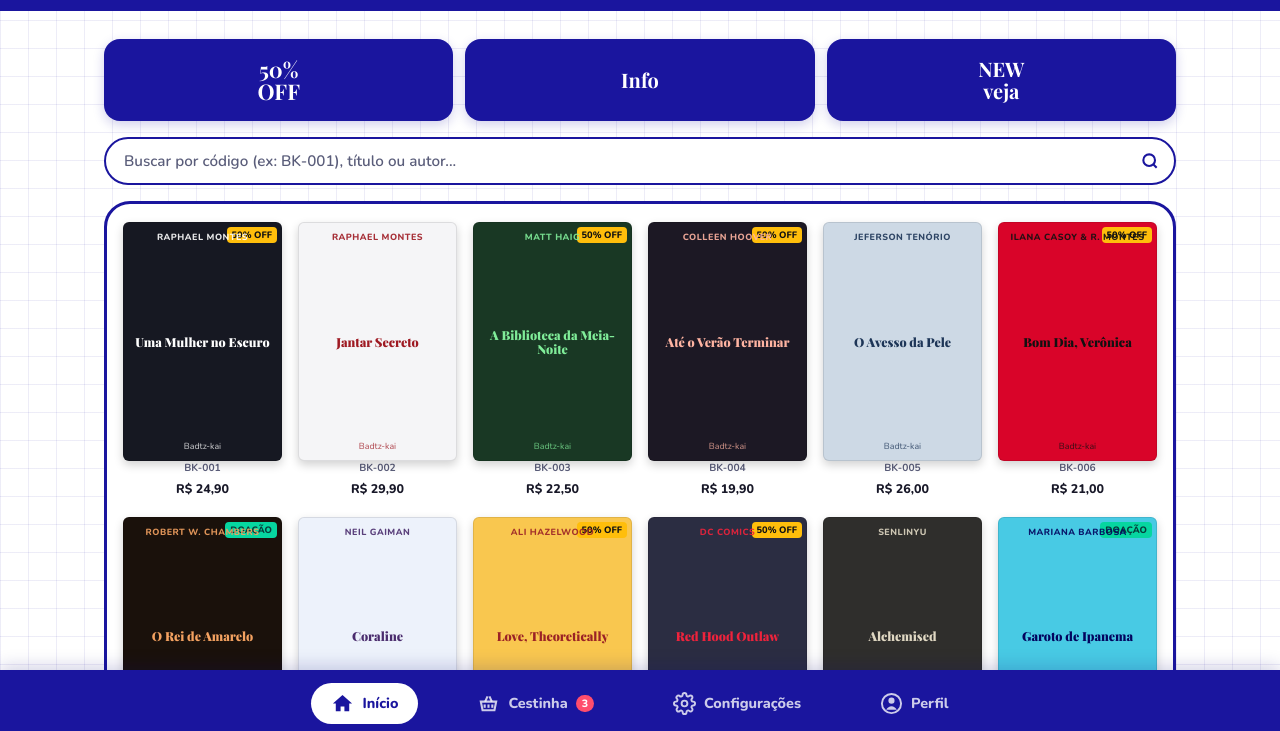
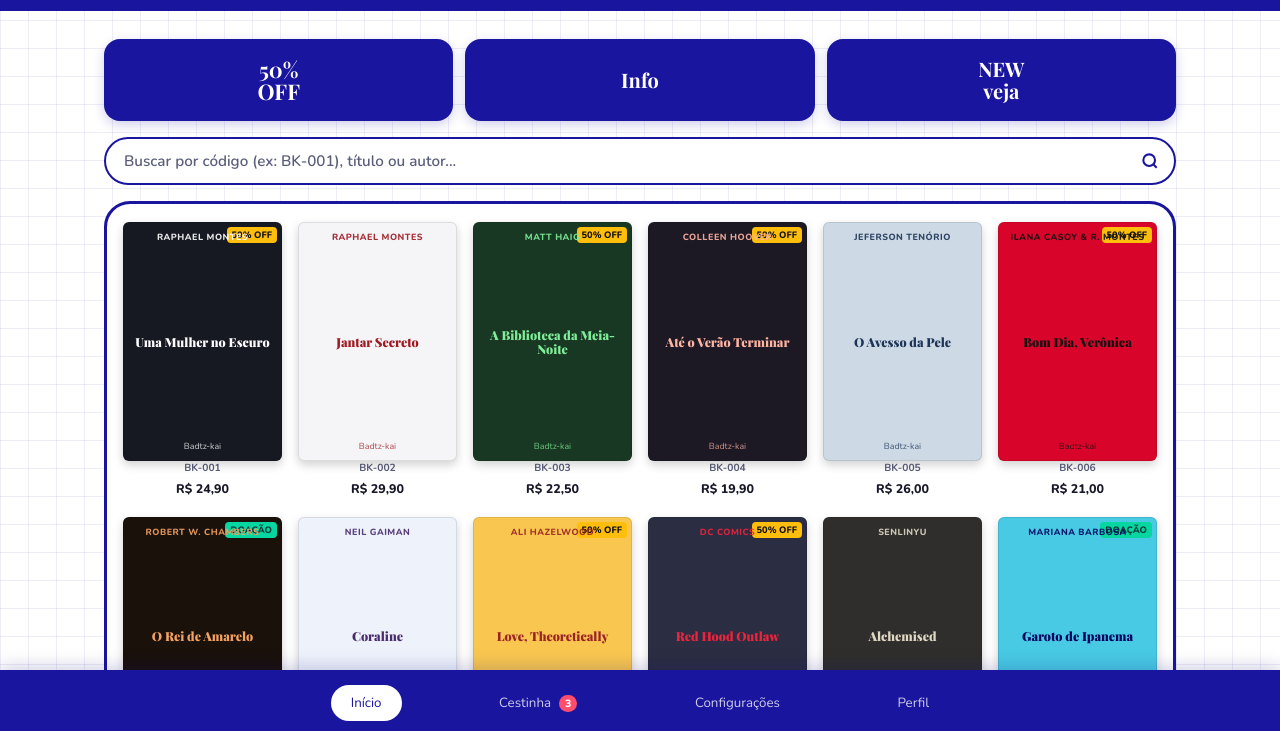
Before and after one commit to owivanhx/batzkai, a plain HTML site: page index.html in a window 1280 px wide. Shown: the part 64-795 px from the top of the page. Drawn offline with nearby package versions, Linux system fonts and the light colour scheme; a web font is replaced by a local one.

Commit message:
Update index.html

```diff
--- a/index.html
+++ b/index.html
@@ -234,41 +234,12 @@
     <!-- Rodapé Unificado -->
     <footer class="bottom-nav" aria-label="Navegação principal">
       <div class="bottom-nav-inner">
-        <button class="footer-nav-btn active" data-target="home" onclick="navigateTo('home')" aria-label="Início">
-          <svg viewBox="0 0 24 24" fill="currentColor">
-            <path d="M12 3L2 12h3v8h5v-5h4v5h5v-8h3L12 3z" />
-          </svg>
-          <span class="footer-label">Início</span>
+        <button class="footer-nav-btn active" data-target="home" onclick="navigateTo('home')">Início</button>
+        <button class="footer-nav-btn" data-target="cart" onclick="navigateTo('cart')">
+          Cestinha <span class="nav-badge" id="cart-count-badge">3</span>
         </button>
-
-        <button class="footer-nav-btn" data-target="cart" onclick="navigateTo('cart')" aria-label="Cestinha">
-          <svg viewBox="0 0 24 24" fill="none" stroke="currentColor" stroke-width="2.2">
-            <path d="M4 10h16l-1.8 9H5.8L4 10z" />
-            <path d="M8.5 10L11 4.5M15.5 10L13 4.5" />
-            <line x1="8" y1="13" x2="8" y2="16.5" />
-            <line x1="12" y1="13" x2="12" y2="16.5" />
-            <line x1="16" y1="13" x2="16" y2="16.5" />
-          </svg>
-          <span class="footer-label">Cestinha</span>
-          <span class="nav-badge" id="cart-count-badge">3</span>
-        </button>
-
-        <button class="footer-nav-btn" data-target="settings" onclick="navigateTo('settings')" aria-label="Configurações">
-          <svg viewBox="0 0 24 24" fill="none" stroke="currentColor" stroke-width="2">
-            <circle cx="12" cy="12" r="3" />
-            <path d="M19.4 15a1.65 1.65 0 0 0 .33 1.82l.06.06a2 2 0 1 1-2.83 2.83l-.06-.06a1.65 1.65 0 0 0-1.82-.33 1.65 1.65 0 0 0-1 1.51V21a2 2 0 0 1-4 0v-.09A1.65 1.65 0 0 0 9 19.4a1.65 1.65 0 0 0-1.82.33l-.06.06a2 2 0 1 1-2.83-2.83l.06-.06a1.65 1.65 0 0 0 .33-1.82 1.65 1.65 0 0 0-1.51-1H3a2 2 0 0 1 0-4h.09A1.65 1.65 0 0 0 4.6 9a1.65 1.65 0 0 0-.33-1.82l-.06-.06a2 2 0 1 1 2.83-2.83l.06-.06a1.65 1.65 0 0 0 1.82.33H9a1.65 1.65 0 0 0 1-1.51V3a2 2 0 0 1 4 0v.09a1.65 1.65 0 0 0 1 1.51 1.65 1.65 0 0 0 1.82-.33l.06-.06a2 2 0 1 1 2.83 2.83l-.06-.06a1.65 1.65 0 0 0-.33 1.82V9c.26.604.852.997 1.51 1H21a2 2 0 0 1 0 4h-.09a1.65 1.65 0 0 0-1.51 1z" />
-          </svg>
-          <span class="footer-label">Configurações</span>
-        </button>
-
-        <button class="footer-nav-btn" data-target="profile" onclick="navigateTo('profile')" aria-label="Perfil">
-          <svg viewBox="0 0 24 24" fill="currentColor">
-            <circle cx="12" cy="12" r="10" fill="none" stroke="currentColor" stroke-width="2" />
-            <circle cx="12" cy="9" r="3.2" />
-            <path d="M6.5 18.5c1.3-2.5 3.3-3.7 5.5-3.7s4.2 1.2 5.5 3.7" />
-          </svg>
-          <span class="footer-label">Perfil</span>
-        </button>
+        <button class="footer-nav-btn" data-target="settings" onclick="navigateTo('settings')">Configurações</button>
+        <button class="footer-nav-btn" data-target="profile" onclick="navigateTo('profile')">Perfil</button>
       </div>
     </footer>
   </div>
```
